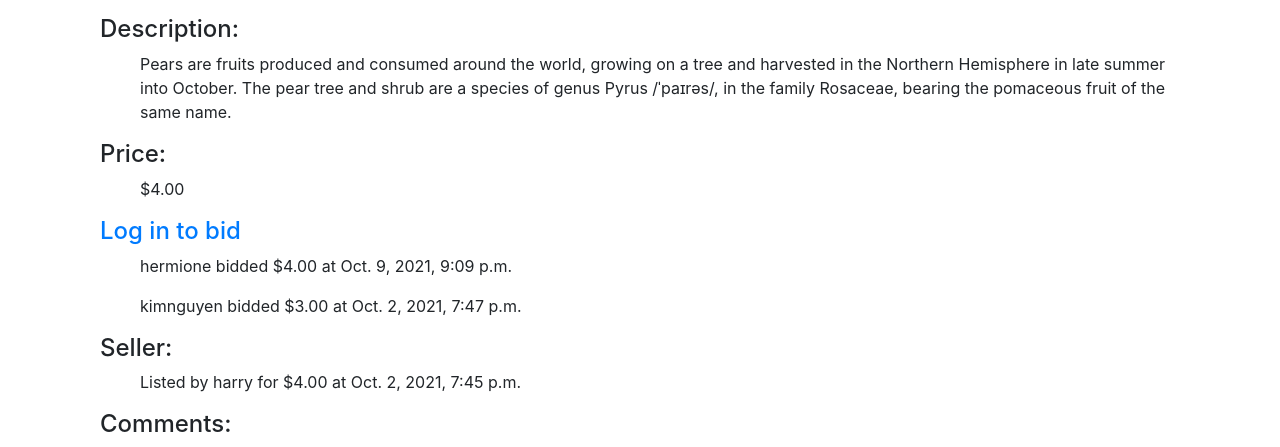
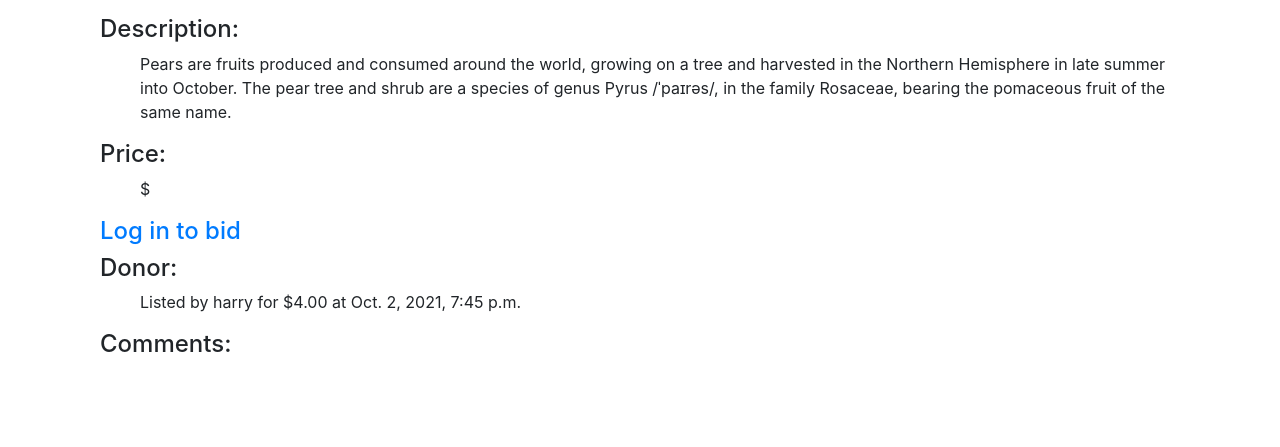
Before and after one commit to kimpucky/blackwings-2022, a Django app: page /listing/3 in a window 1280 px wide. Shown: the part 1053-1500 px from the top of the page. After the commit the page ends 1405 px from the top, so only its background shows below. Run offline with Django 3.2, Linux system fonts and the light colour scheme; data comes from the database, SQL or seed files in the repository; some libraries are stand-ins or nearby versions.

Commit message:
migrated database model to donor-requestor

```diff
--- a/auctions/models.py
+++ b/auctions/models.py
@@ -13,7 +13,7 @@
         return f"{self.category}"
 
 class Listing(models.Model):
-    seller = models.ForeignKey(User, on_delete=models.CASCADE, related_name="sold_orders")
+    donor = models.ForeignKey(User, on_delete=models.CASCADE, related_name="sold_orders")
     title = models.CharField(max_length=64)
     description = models.TextField()
     initialprice = models.DecimalField(max_digits=16, decimal_places=2)
@@ -21,7 +21,7 @@
     image_url = models.URLField(default="https://upload.wikimedia.org/wikipedia/commons/b/b1/Missing-image-232x150.png")
     sold = models.BooleanField(default=False)
     price = models.DecimalField(max_digits=16, decimal_places=2)
-    buyer = models.ForeignKey(User, on_delete=models.CASCADE, blank=True, null= True, related_name="bought_orders")
+    requestor = models.ForeignKey(User, on_delete=models.CASCADE, blank=True, null= True, related_name="bought_orders")
     creationdate = models.DateTimeField(default=datetime.datetime(2021, 9, 29, 1, 50, 16, 283956))
     enddate = models.DateTimeField(blank=True, null=True)
     def __str__(self):
--- a/auctions/templates/auctions/create.html
+++ b/auctions/templates/auctions/create.html
@@ -7,7 +7,7 @@
         <h1>Add New Listing</h1>
     </div>
     <div class="row">
-        <h4>Seller: {{seller}} </h4>
+        <h4>Donor: {{donor}} </h4>
     </div>
 
     <div class="row">
--- a/auctions/templates/auctions/index.html
+++ b/auctions/templates/auctions/index.html
@@ -18,20 +18,17 @@
         <div class="row d-flex align-content-stretch">
             <div class="ml-2 font-weight-bold"> <a href="{% url 'listing' listing.id%}">{{listing}}</a>
                 by
-                {{listing.seller}}. </div>
+                {{listing.donor}}. </div>
         </div>
         {% if user.is_authenticated %}
 
         {% if not listing.id in watchlistIDs %}
         <div class="row d-flex align-content-stretch">
-            <div class="ml-2"> Current Price:
-                ${{listing.price}} </div>
+
             <div class="px-2"> <a href="{% url 'watchlist' listing.id%}"> Add to Watchlist </a> </div>
         </div>
         {%else%}
         <div class="row d-flex align-content-stretch">
-            <div class="ml-2"> Current Price:
-                ${{listing.price}} </div>
             <div class="ml-2"> <a href="{% url 'watchlist' listing.id%}"> Remove from Watchlist </a> </div>
         </div>
         {% endif %}
--- a/auctions/templates/auctions/layout.html
+++ b/auctions/templates/auctions/layout.html
@@ -12,7 +12,7 @@
 
 <body>
     <div class="container">
-        <h1>Auctions</h1>
+        <h1>Give Directly</h1>
         <div>
             {% if user.is_authenticated %}
             Signed in as <strong>{{ user.username }}</strong>.
--- a/auctions/templates/auctions/listing.html
+++ b/auctions/templates/auctions/listing.html
@@ -6,7 +6,7 @@
         <h2>Listing: {{listing.title}}</h2>
     </div>
 
-    {%if buyer%}
+    {%if requestor%}
     <div class="text-center">
         <h2>You won the auction!</h2>
     </div>
@@ -64,24 +64,19 @@
     </div>
     {%endif%}
 
-    <div>
-        {%for bid in bids%}
-        <ul>{{bid.user}} bidded ${{bid.price}} at {{bid.biddate}}</ul>
-        {%endfor%}
-    </div>
 
     <div>
-        <h4>Seller:</h4>
-        <ul>Listed by {{listing.seller}} for ${{listing.price}} at {{listing.creationdate}}</ul>
+        <h4>Donor:</h4>
+        <ul>Listed by {{listing.donor}} for ${{listing.price}} at {{listing.creationdate}}</ul>
     </div>
 
     {%if listing.sold%}
     <div>
-        <h4>Buyer:</h4>
-        {%if listing.buyer == None%}
-        <ul>This item was removed by the seller. The auction closed at {{listing.enddate}}</ul>
+        <h4>Requestor:</h4>
+        {%if listing.requestor == None%}
+        <ul>This item was removed by the donor. The auction closed at {{listing.enddate}}</ul>
         {%else%}
-        <ul>This item was bought by {{listing.buyer}} for ${{listing.price}}. The auction closed at {{listing.enddate}}
+        <ul>This item was bought by {{listing.requestor}} for ${{listing.price}}. The auction closed at {{listing.enddate}}
         </ul>
         {%endif%}
     </div>
--- a/auctions/views.py
+++ b/auctions/views.py
@@ -104,7 +104,7 @@
 
 @login_required
 def create(request):
-    seller = request.user
+    donor = request.user
     if request.method == "POST":
         form = CreateForm(request.POST)
         if form.is_valid():
@@ -115,7 +115,7 @@
             category_id = form.cleaned_data["category"]
             category = Category.objects.get(pk=category_id)
             creationdate = timezone.localtime()
-            listing = Listing(seller=seller, title = title, price = price, initialprice=price, description = description, image_url = imageurl, category=category, creationdate=creationdate)
+            listing = Listing(donor=donor, title = title, price = price, initialprice=price, description = description, image_url = imageurl, category=category, creationdate=creationdate)
             listing.save()
             return HttpResponseRedirect(reverse("index"))
         else:
@@ -129,7 +129,7 @@
         return render(request, "auctions/create.html", {
             "categories" : categories,
             "form": CreateForm(),
-            "seller" : seller
+            "donor" : donor
         })
 
 
@@ -168,13 +168,10 @@
 
 
 def listing(request, listing_id):
-    buyer=False
+    requestor=False
     listing = Listing.objects.get(id=listing_id)
-    bids = listing.bids.all().order_by("-biddate")
     comments = listing.comments.all().order_by("commentdate")
-    price = findPrice(listing_id)
     form = SoldForm()
-    bidform = BidForm()
     commentform = CommentForm()
     try:
         watchlist = Watchlist.objects.filter(user=request.user)
@@ -182,10 +179,10 @@
         watchlist = ''
     watchlistIDs = [l.listing.id for l in watchlist]
     if listing.sold == True:
-        if listing.buyer == request.user:
-            buyer = True
+        if listing.requestor == request.user:
+            requestor = True
         else:
-            buyer = False
+            requestor = False
 
     #if user is not logged in, shows text that user needs to be logged in to bid
     if request.user.is_authenticated == False:
@@ -193,14 +190,12 @@
         return render(request, "auctions/listing.html", {
                 "categories" : categories,
                 "listing" : listing,
-                "currentPrice" : price,
                 "anonymous" : anonymous,
-                "bids" : bids,
                 "comments" : comments
             })
     #else authenticated users, split into owner of listing and not owner of listing
     else:
-        if request.user == listing.seller:
+        if request.user == listing.donor:
             isOwner = True
         else:
             isOwner = False
@@ -220,23 +215,17 @@
                 if soldValue == 'on':
                     sold = True
                 listing.sold = sold
-                listing.price = price
                 listing.enddate = timezone.localtime()
-                try:
-                    listing.buyer = bids[0].user
-                except:
-                    listing.buyer = None
+
                 listing.save()
                 return render(request, "auctions/listing.html", {
                     "categories" : categories,
                     "listing" : listing,
                     "isOwner": isOwner,
-                    "currentPrice" : price,
-                    "bids" : bids,
                     "watchlistIDs" : watchlistIDs,
                     "commentform" : commentform,
                     "comments" : comments,
-                    "buyer" : buyer
+                    "requestor" : requestor
                 })
             else:
                 return render(request, "auctions/listing.html", {
@@ -244,69 +233,35 @@
                     "listing" : listing,
                     "form" : form,
                     "isOwner": isOwner,
-                    "currentPrice" : price,
-                    "bids" : bids,
                     "watchlistIDs" : watchlistIDs,
                     "commentform" : commentform,
                     "comments" : comments,
-                    "buyer" : buyer
+                    "requestor" : requestor
                 })
-        #if listing is viewed by a user who is not the seller, show bidding options
+        #if listing is viewed by a user who is not the donor, show request options
         else:
             anonymous = False
-            if (request.method == "POST" and 'bidsubmit' in request.POST):
-                bidform = BidForm(request.POST)
-                is_valid = bidform.is_valid()
-                is_valid = is_valid and bidform.validate_price(price)
-                if is_valid:
-                    price = bidform.get_price()
-                    listing.price = price
-                    listing.save()
-                    bidder = request.user
-                    biddate = timezone.localtime()
-                    newbid = Bid(user=bidder, listing = listing, price = price, biddate = biddate)
-                    newbid.save()
-                    bids = listing.bids.all().order_by("-biddate")
-                else:
-                    errors = bidform.errors
-                    for error in errors.values():
-                        errorMessage = ' '.join(error)
-                    return render(request, "auctions/listing.html", {
-                        "categories" : categories,
-                        "listing" : listing,
-                        "currentPrice" : price,
-                        "bidform" : bidform,
-                        "bids" : bids,
-                        "errors" : errorMessage,
-                        "watchlistIDs" : watchlistIDs,
-                        "commentform" : commentform,
-                        "comments" : comments,
-                        "buyer" : buyer
-                    })
             return render(request, "auctions/listing.html", {
                 "categories" : categories,
                 "listing" : listing,
-                "currentPrice" : price,
-                "bidform" : bidform,
-                "bids" : bids,
                 "watchlistIDs" : watchlistIDs,
                 "commentform" : commentform,
                 "comments" : comments,
-                "buyer" : buyer
+                "requestor" : requestor
                 })
 
 
 
 def findPrice(listing_id):
     listing = Listing.objects.get(id=listing_id)
-    sellerPrice = listing.initialprice
+    donorPrice = listing.initialprice
     bids = listing.bids.all().order_by("-biddate")
     #get latest price
     try:
-        if (bids[0].price > sellerPrice):
+        if (bids[0].price > donorPrice):
             currentPrice = bids[0].price
     except:
-        currentPrice = sellerPrice
+        currentPrice = donorPrice
     return currentPrice
 
 class CreateForm(forms.Form):
@@ -326,24 +281,5 @@
 class SoldForm(forms.Form):
     sold = forms.BooleanField(label="Sold?")
 
-class BidForm(forms.Form):
-    price = forms.CharField(widget=forms.NumberInput(), label = "New Bid")
-
-    def validate_price(self, current_listing_price):
-        cleaned_data = super().clean()
-        bid = cleaned_data.get('price')
-        #how to pass in the request listing_id into the form to validate?
-        # currentPrice = findPrice(self.listing_id)
-        if (float(bid) <= current_listing_price):
-            self.add_error("price", "Your bid should be more than the current price of ${}".format(current_listing_price))
-            return False
-        return True
-
-    def get_price(self):
-        cleaned_data = super().clean()
-        return cleaned_data.get('price')
-
-    error_css_class = 'error'
-
 class CommentForm(forms.Form):
     comment = forms.CharField(widget=forms.Textarea, label="Add Comment")
```
Also changed, not shown: auctions/migrations/0008_auto_20220205_0139.py (added), db.sqlite3.
